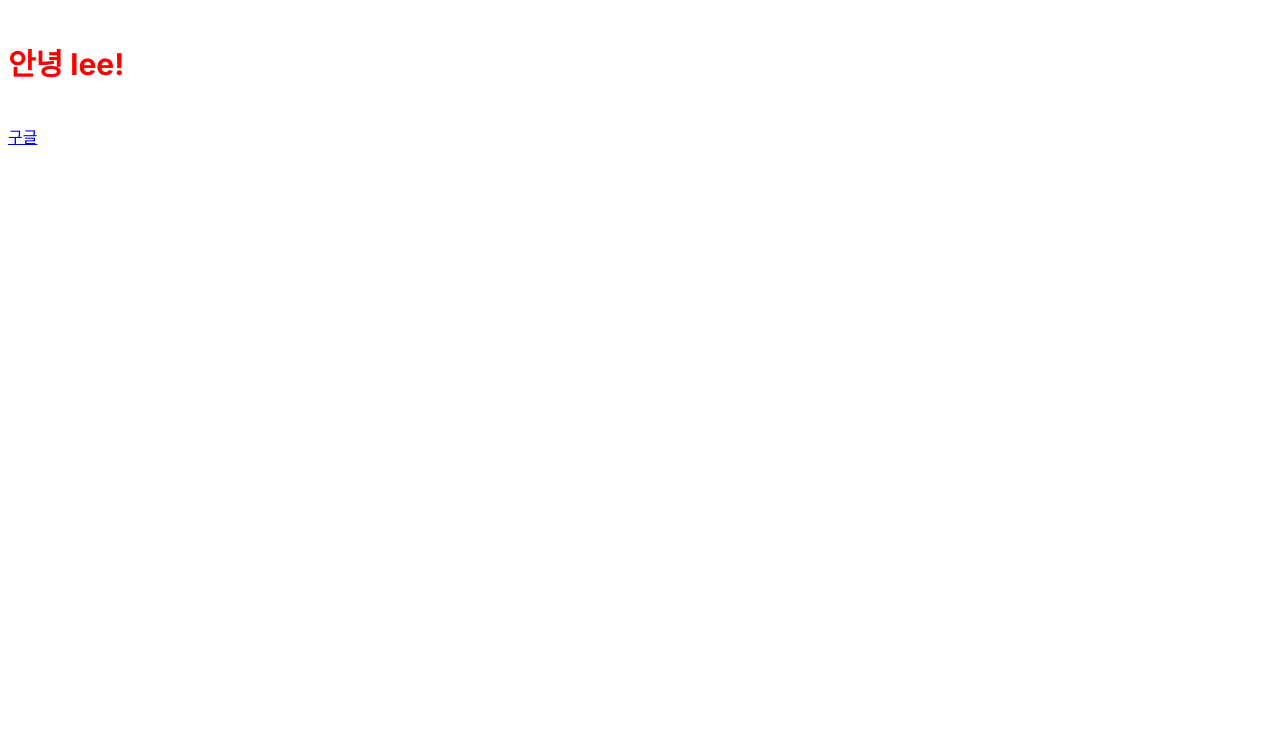
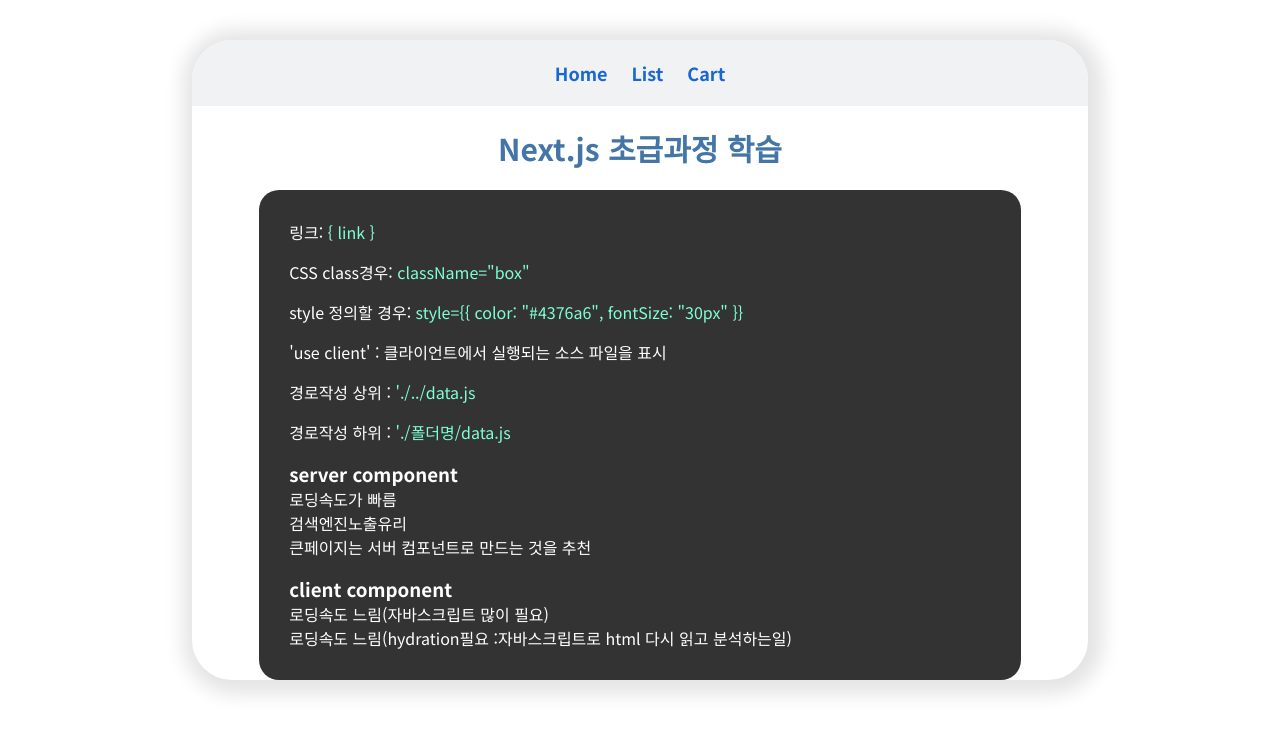
Before and after one commit to hyojinni/clone-next-js-fresh, a Next.js app: page / in a window 1280 px wide. Shown: the top 734 px of the page. Built offline with nearby package versions, Linux system fonts and the light colour scheme.

Commit message:
초급과정 업데이트

```diff
--- a/next.config.js
+++ b/next.config.js
@@ -1,9 +1,19 @@
 /** @type {import('next').NextConfig} */
 const nextConfig = {
     server: {
-        port: 8000,
+        port: 2000,
         host: '0.0.0.0',
         timing: false
+    },
+    images: {
+        remotePatterns: [
+            {
+                protocol: 'https',
+                hostname: 'picsum.photos',
+                port: '',
+                pathname: '/my-bucket/**',
+            },
+        ],
     },
 }
 
--- /dev/null
+++ b/src/app/_document.js
@@ -0,0 +1,15 @@
+import { Html, Head, Main, NextScript } from 'next/document'
+
+export default function Document() {
+    return (
+        <Html lang="ko">
+            <Head>
+                <link href="https://fonts.googleapis.com/css2?family=Noto+Sans+KR:wght@100;300;400;500;700&display=swap" rel="stylesheet" />
+            </Head>
+            <body>
+                <Main />
+                <NextScript />
+            </body>
+        </Html>
+    )
+}
--- /dev/null
+++ b/src/app/cart/data.js
@@ -0,0 +1,4 @@
+let age = 20;
+let name = 'Lee';
+
+export { age, name };
--- a/src/app/globals.css
+++ b/src/app/globals.css
@@ -1 +1,156 @@
-.red{ color:brown;}
+* {
+    font-family: 'Noto Sans KR', sans-serif;
+    margin: 0;
+    padding: 0;
+    box-sizing: border-box;
+}
+html, body {
+    height:calc(100% - 80px);
+    min-height:calc(100% - 80px);
+}
+.wrapper {
+    display: flex;
+    flex-direction: column;
+    justify-content: flex-start;
+    align-items: center;
+    gap: 20px;
+    min-height: calc(100% - 100px);
+    width: 70vw;
+    margin: 40px auto;
+    border-radius: 40px;
+    box-shadow: 3px 2px 19px 12px rgba(0,0,0,0.11)
+}
+.container {
+    width: 100%;
+}
+.container > div {
+    display: flex;
+    flex-direction: column;
+    justify-content: flex-start;
+    align-items: center;
+    gap: 20px;
+    width: 100%;
+}
+.navbar {
+    display: flex;
+    justify-content: center;
+    align-items: center;
+    gap: 24px;
+    width: 100%;
+    background-color: #f1f2f4;
+    padding: 20px;
+    border-radius: 40px 40px 0 0;
+}
+.navbar a {
+    color: #333;
+    font-size: 18px;
+    font-weight: 700;
+    text-decoration: none;
+}
+.navbar a:hover, .navbar a:link, .navbar a:active{
+    color: #1967d2;
+}
+
+.list-item__wrap {
+    display: flex;
+    flex-direction: column;
+    justify-content: center;
+    align-items: center;
+    gap: 20px;
+
+}
+.list-item {
+    display: flex;
+    flex-direction: column;
+    justify-content: center;
+    align-items: center;
+    gap: 16px;
+    border-bottom: 1px solid #eeeeee;
+    padding: 12px 0;
+
+}
+.count-button__wrap {
+    display: flex;
+    align-items: center;
+    align-self: flex-end;
+    gap: 12px;
+}
+.count-button {
+    display: flex;
+    align-items: center;
+    justify-content: center;
+    border-radius: 4px;
+    border:1px solid #ccc;
+    background-color: #fff;
+    padding: 4px 8px;
+    font-size: 28px;
+    width: 28px;
+    height: 28px;
+    line-height: 28px;
+}
+.count-number {
+    font-size: 24px;
+    width: 28px;
+    height: 28px;
+    line-height: 24px;
+    font-weight: 700;
+    text-align: center;
+}
+.code-box {
+    display: flex;
+    flex-direction: column;
+    justify-content: center;
+    align-items: flex-start;
+    gap: 16px;
+    background-color: #333;
+    padding: 30px;
+    border-radius: 20px;
+    color: #fff;
+    width: 85%;
+}
+.cart-item__wrap {
+    display: flex;
+    flex-direction: column;
+    justify-content: center;
+    align-items: center;
+    width: 85%;
+    border:1px solid #ddd;
+    border-radius: 16px;
+}
+.cart-item__header {
+    display: grid;
+    grid-template-columns: 1fr 2fr 1fr  1fr;
+    background-color: #f0f3f5;
+    width: 100%;
+    padding: 16px;
+    border-radius: 16px 16px 0 0;
+}
+.cart-item {
+    display: grid;
+    grid-template-columns: 1fr 2fr 1fr  1fr;
+    border-bottom: 1px solid #eee;
+    place-items: center;
+    width: 100%;
+    padding: 16px;
+}
+.cart-item:last-of-type {
+    border-bottom: 0px solid transparent;
+}
+.cart-item__header p:nth-child(3),
+.cart-item__header p:nth-child(4),
+.cart-item p:nth-of-type(2),
+.cart-item p:nth-of-type(3)  {
+    text-align: right;
+}
+
+.code-box a {
+    color: #fff;
+}
+
+.text-aquamarine {
+    color: aquamarine;
+}
+.title {
+    font-size: 30px;
+    color:#4376a6;
+}
--- a/src/app/layout.js
+++ b/src/app/layout.js
@@ -1,17 +1,30 @@
-import './globals.css'
+import Link from "next/link";
+import './globals.css';
 import { Inter } from 'next/font/google'
 
 const inter = Inter({ subsets: ['latin'] })
-
 export const metadata = {
-  title: 'Create Next App',
-  description: 'Generated by create next app',
+	title: 'Next.js 초급과정 학습',
+	description: 'Next.js 초급과정 학습',
 }
-
 export default function RootLayout({ children }) {
-  return (
-    <html lang="en">
-      <body className={inter.className}>{children}</body>
-    </html>
-  )
+	return (
+		<html lang="ko">
+			<head>
+				<link href="https://fonts.googleapis.com/css2?family=Noto+Sans+KR:wght@100;300;400;500;700&display=swap" rel="stylesheet" />
+			</head>
+			<body className={inter.className}>
+				<div className="wrapper">
+					<div className="navbar">
+						<Link href="/">Home</Link>
+						<Link href="/list">List</Link>
+						<Link href="/cart">Cart</Link>
+					</div>
+					<div className="container">
+						{children}
+					</div>
+				</div>
+			</body>
+		</html>
+	)
 }
--- a/src/app/page.js
+++ b/src/app/page.js
@@ -1,13 +1,31 @@
-import Image from 'next/image'
-import styles from './page.module.css'
+// import Image from 'next/image'
+// import styles from './page.module.css'
 
 export default function Home() {
-  let name = "lee"
-  let link = "http://www.google.com"
+  // let name = "lee"
+  // let link = "http://www.google.com"
   return (
     <div>
-      <h4 className='red' style={{ color: 'red', fontSize: '30px' }}>안녕 {name}!</h4>
-      <a href={link}>구글</a>
+      <h1 style={{ color: "#4376a6", fontSize: "30px" }}>Next.js 초급과정 학습</h1>
+      <div class="code-box" contenteditable="true">
+        <p>링크: <span className="text-aquamarine">&#123; link &#125;</span></p>
+        <p>CSS class경우: <span className="text-aquamarine">className="box"</span></p>
+        <p>style 정의할 경우: <span className="text-aquamarine">style=&#123;&#123; color: "#4376a6", fontSize: "30px" &#125;&#125;</span></p>
+        <p>'use client' : 클라이언트에서 실행되는 소스 파일을 표시</p>
+        <p>경로작성 상위 : <span className="text-aquamarine">'./../data.js</span></p>
+        <p>경로작성 하위 : <span className="text-aquamarine">'./폴더명/data.js</span></p>
+        <div className="code-box__comment">
+          <h3>server component</h3>
+          <p>로딩속도가 빠름</p>
+          <p>검색엔진노출유리</p>
+          <p>큰페이지는 서버 컴포넌트로 만드는 것을 추천</p>
+        </div>
+        <div className="code-box__comment">
+          <h3>client component</h3>
+          <p>로딩속도 느림(자바스크립트 많이 필요)</p>
+          <p>로딩속도 느림(hydration필요 :자바스크립트로 html 다시 읽고 분석하는일)</p>
+        </div>
+      </div>
     </div>
   )
 }
```
Also changed, not shown: src/app/cart/page.js (added, +71 -0 lines), src/app/list/page.js (added, +50 -0 lines).
